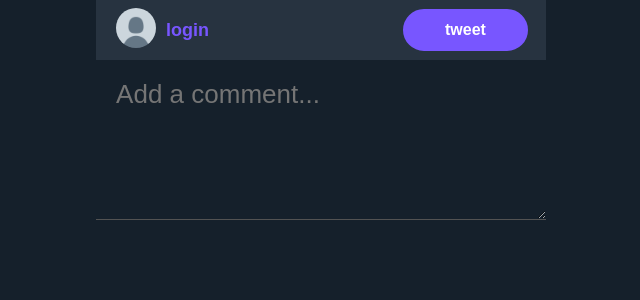
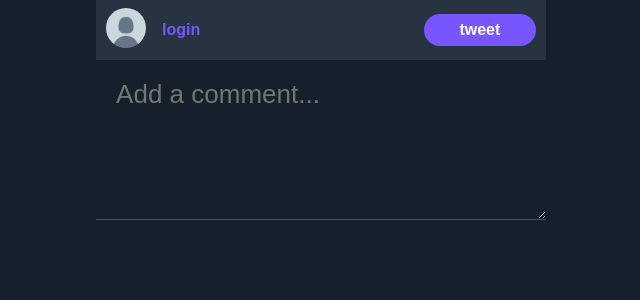
Before and after one commit to iota-unum/new-editor, a Next.js app: page /send in a window 1280 px wide. Shown: the top 300 px of the page, without its empty margins (319-959 px from the left). Built offline with nearby package versions, Linux system fonts and the light colour scheme; no server answers.

Commit message:
css improvement

```diff
--- a/components/ActionBtn.js
+++ b/components/ActionBtn.js
@@ -17,13 +17,13 @@ function ActionBtn({ action, content, outlined, id, type }) {
               : 'var(--selectedColor)'};
             border: 2px solid var(--selectedColor);
             border-radius: 1.5em;
-            margin: 0.4em;
             color: ${outlined
               ? 'var(--selectedColor)'
               : fontColor === 'white'
               ? 'white'
               : '#15202b'};
-            padding: 0.2em 1em;
+            padding: 0.3em 1em;
+            min-width: 7em;
             font-weight: bolder;
             font-size: 0.8em;
             display:flex;
--- a/components/Avatar.js
+++ b/components/Avatar.js
@@ -9,7 +9,6 @@ function Avatar({img}) {
         {`
           .avatar {
             width: 2em;
-            margin: 0 0.5em;
           }
           img {
             width: 100%;
--- a/components/ColorBar.js
+++ b/components/ColorBar.js
@@ -30,7 +30,6 @@ function ColorBar({}) {
         {`
           .colorbar {
             height: 2.5em;
-            width: 100%;
             max-width: 100%;
             background-color: #273340;
             display: flex;
--- a/components/ColorGroup.js
+++ b/components/ColorGroup.js
@@ -14,6 +14,7 @@ function ColorGroup({colors, target}) {
                 display: flex;
                 justify-content: space-between;
                 align-items: center;
+                gap: .5em;
             }
             `}
         </style>
--- a/components/Selector.js
+++ b/components/Selector.js
@@ -26,7 +26,6 @@ function Selector({ color, target }) {
             width: 1em;
             height: 1em;
             background-color: ${color};
-            margin: 0.4em;
             border-radius: 100%;
           }
           .background {
--- a/components/TweetBtn.js
+++ b/components/TweetBtn.js
@@ -13,12 +13,11 @@ function TweetBtn({id, type, form ,content}) {
             background-color: var(--selectedColor);
             border: 2px solid var(--selectedColor);
             border-radius: 1.5rem;
-            margin: 0.4rem;
             color: ${ fontColor === 'white'
               ? 'white'
               : '#15202b'};
-            height: 2.1rem;
-            padding: 0 2rem;
+             padding: 0.3em 1em;
+            min-width: 7em;
             font-weight: bolder;
             font-size: 0.8rem;
           }
--- a/pages/send.js
+++ b/pages/send.js
@@ -167,8 +167,8 @@ function Send() {
           .text-btn {
             color: var(--selectedColor);
             font-weight: 700;
-            font-size: 0.9rem;
-            margin-right: 1rem;
+            font-size: 0.8rem;
+            margin: 1em;
           }
         `}
       </style>
--- a/styles/globals.css
+++ b/styles/globals.css
@@ -9,9 +9,13 @@
     /* font-size: 18px; */
   }
 }
-@media (min-width: 669px) {
+@media (max-height: 600px) {
   :root {
-    /* font-size: 28px; */
+    font-size: 10px;
+    color: red;
+  }
+  .editor {
+    color: red;
   }
 }
 @media only screen and (min-height: 720px) {
```
